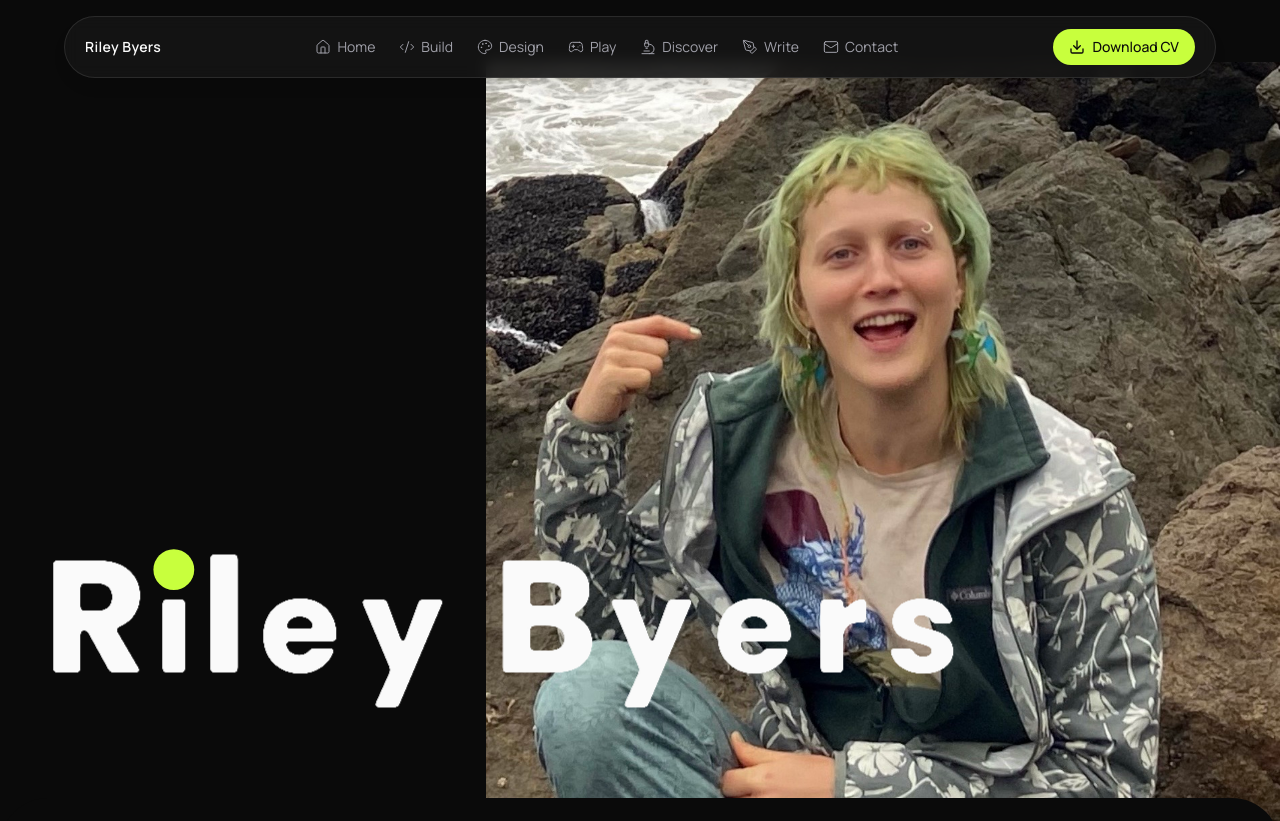
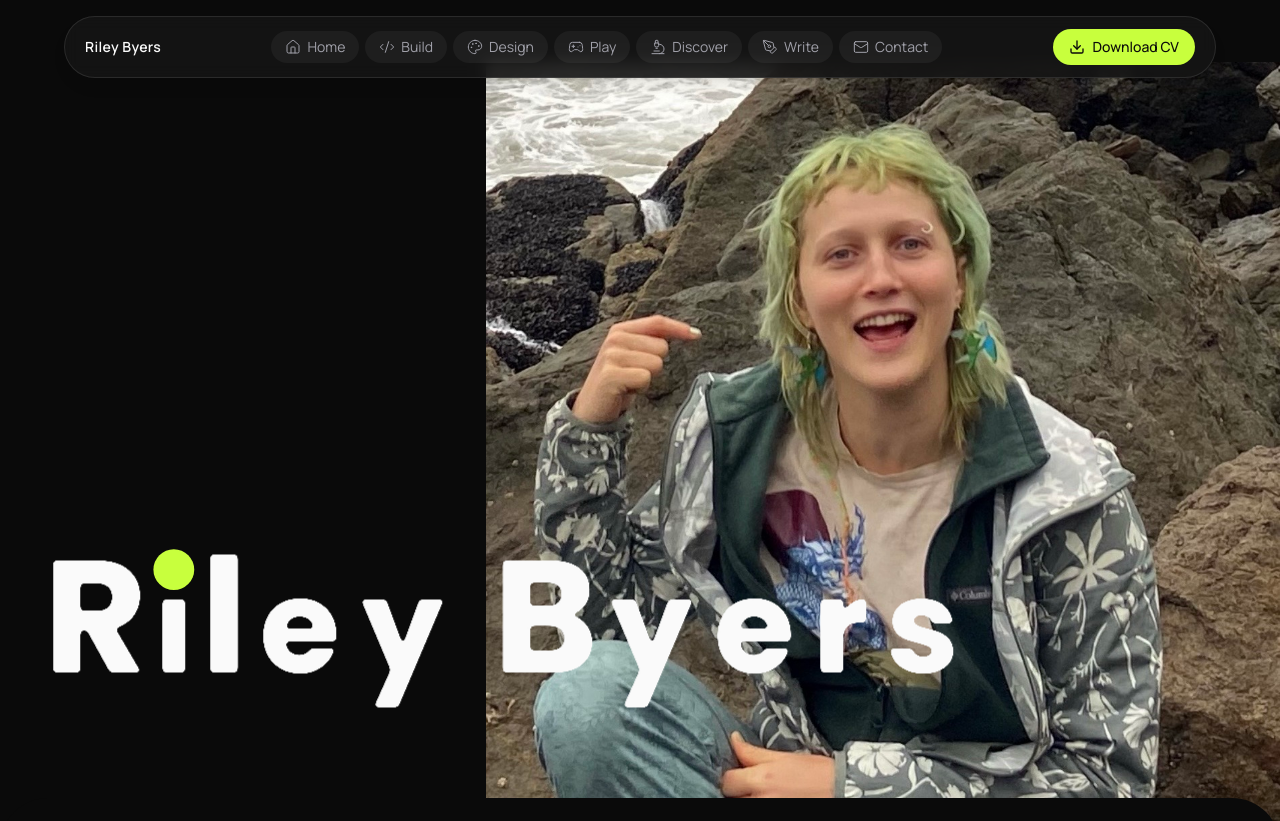
Before and after one commit to rileyb3/portfolio, a Next.js app: page / in a window 1280 px wide. Shown: the top 821 px of the page. Built offline with nearby package versions, Linux system fonts and the light colour scheme.

Commit message:
Give each nav link its own pill bubble background

```diff
--- a/src/components/Header.tsx
+++ b/src/components/Header.tsx
@@ -37,11 +37,11 @@ export default function Header() {
           Riley Byers
         </Link>
 
-        <ul className="hidden items-center gap-6 text-sm sm:flex">
+        <ul className="hidden items-center gap-1.5 text-sm sm:flex">
           <li>
             <Link
               href="/"
-              className="flex items-center gap-1.5 text-muted transition hover:text-accent"
+              className="flex items-center gap-1.5 rounded-full bg-white/5 px-3.5 py-1.5 text-muted transition hover:bg-white/10 hover:text-paper"
             >
               <Home className="h-4 w-4" strokeWidth={1.5} />
               Home
@@ -53,7 +53,7 @@ export default function Header() {
               <li key={c.id}>
                 <Link
                   href={`/${c.id}`}
-                  className="flex items-center gap-1.5 text-muted transition hover:text-accent"
+                  className="flex items-center gap-1.5 rounded-full bg-white/5 px-3.5 py-1.5 text-muted transition hover:bg-white/10 hover:text-paper"
                 >
                   {Icon && <Icon className="h-4 w-4" strokeWidth={1.5} />}
                   {c.label}
@@ -64,7 +64,7 @@ export default function Header() {
           <li>
             <Link
               href="/#contact"
-              className="flex items-center gap-1.5 text-muted transition hover:text-accent"
+              className="flex items-center gap-1.5 rounded-full bg-white/5 px-3.5 py-1.5 text-muted transition hover:bg-white/10 hover:text-paper"
             >
               <Mail className="h-4 w-4" strokeWidth={1.5} />
               Contact
```
